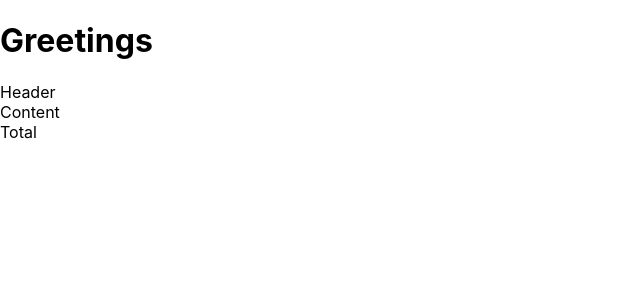
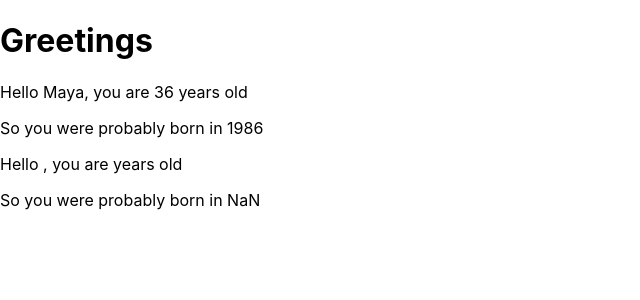
Before and after one commit to olalemi/Full-stack-open-course, a React (Create React App) app in the folder basics/: page / in a window 1280 px wide. Shown: the top 300 px of the page, without its empty margins (0-640 px from the left). Built offline with nearby package versions, Linux system fonts and the light colour scheme.

Commit message:
hello component created

```diff
--- a/basics/src/App.js
+++ b/basics/src/App.js
@@ -1,35 +1,21 @@
 import React from 'react';
 import Header from './Header';
-import Content from './Content';
+import Hello from './Hello';
 import Total from './Total';
 
 
 
 
-const App = () => {
-  const course = 'Half Stack application development'
-  const parts = [
-    {
-      name: 'Fundamentals of React',
-      exercises: 10
-    },
-    {
-      name: 'Using props to pass data',
-      exercises: 7
-    },
-    {
-      name: 'State of a component',
-      exercises: 14
-    }
-  ]
+const App = ({name,age}) => {
+  // const name = 'Peter'
+  // const age = 10
 
   return (
     <div>
+
       <h1>Greetings</h1>
-
-      <Header course={course} />
-      <Content parts={parts} />
-      <Total parts={parts} />
+      <Hello name="Maya" age={26 + 10} />
+      <Hello name={name} age={age} />
 
     </div>
   )
--- a/basics/src/Content.js
+++ /dev/null
@@ -1,9 +0,0 @@
-import React from 'react'
-
-const Content = () => {
-  return (
-    <div>Content</div>
-  )
-}
-
-export default Content
--- /dev/null
+++ b/basics/src/Hello.js
@@ -0,0 +1,24 @@
+import React from 'react'
+
+
+const Hello = (props) => {
+
+  const bornYear = () => {
+    const yearNow = new Date().getFullYear()
+    console.log(yearNow)
+    return yearNow - props.age
+  }
+
+  return (
+
+      <div>
+      <p>
+        Hello {props.name}, you are {props.age} years old
+      </p>
+      <p>So you were probably born in {bornYear()}</p>
+    </div>
+
+  )
+}
+
+export default Hello;
```
